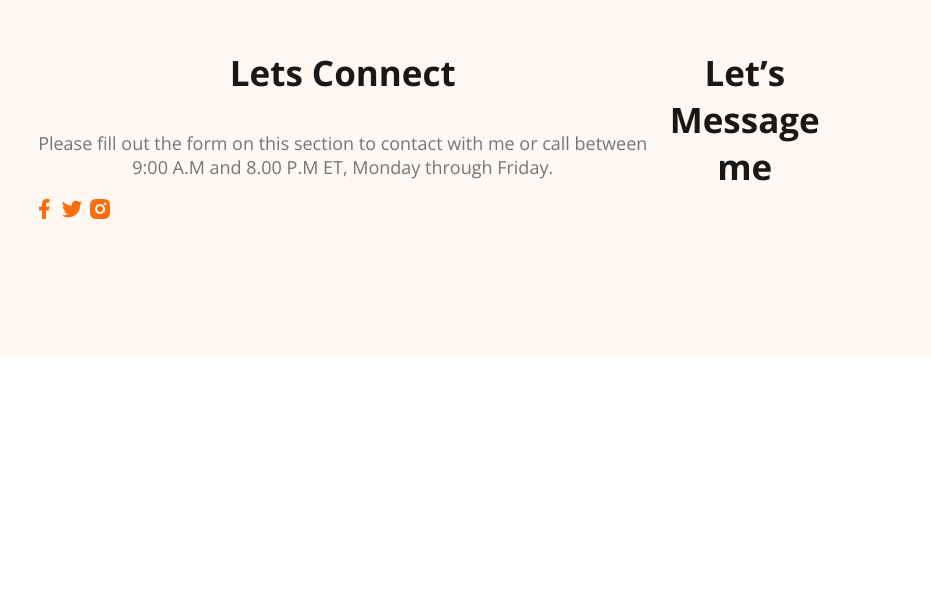
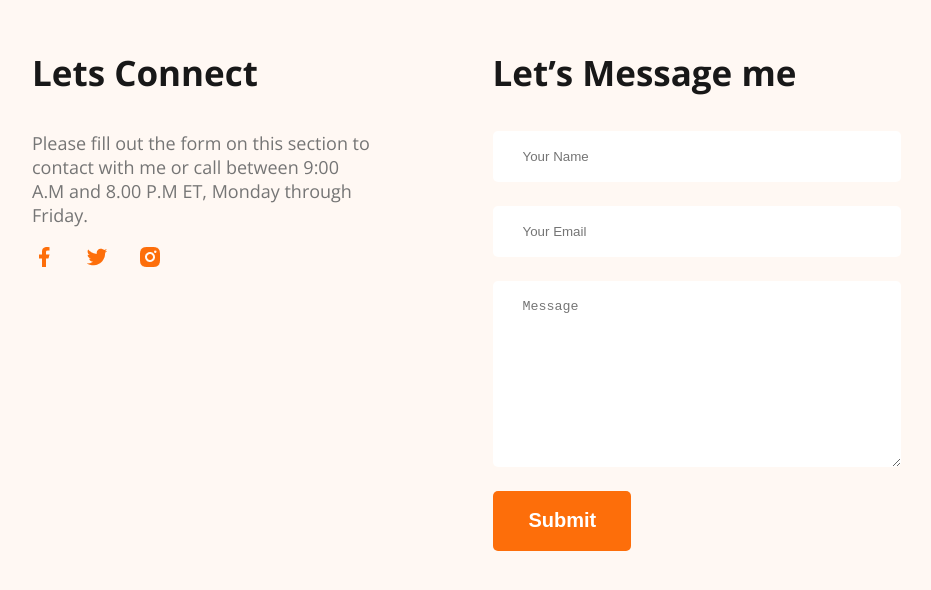
Before and after one commit to Mahbub049/personal-portfolio-2024, a plain HTML site: page index.html in a window 1280 px wide. Shown: the part 3559-4149 px from the top of the page, without its empty margins (206-1137 px from the left). Before the commit the page ends 3923 px from the top, so only its background shows below. Drawn offline with nearby package versions, Linux system fonts and the light colour scheme.

Commit message:
finished footer

```diff
--- a/index.html
+++ b/index.html
@@ -180,8 +180,8 @@ to any of the 1500+ FontAwesome 5 free icons available. Aenean commodo ligula eg
     </main>
     <footer>
         <div class="footer-column">
-            <h3 class="section-title">Lets Connect</h3>
-            <p class="section-description">Please fill out the form on this section to contact with me or call between 9:00 A.M and 8.00 P.M ET, Monday through Friday.</p>
+            <h3 class="section-title footer-column-style">Lets Connect</h3>
+            <p class="section-description footer-column-style">Please fill out the form on this section to contact with me or call between 9:00 A.M and 8.00 P.M ET, Monday through Friday.</p>
             <div class="social-links">
                 <a href=""><img src="images/icons/facebook.png" alt=""></a>
                 <a href=""><img src="images/icons/twitter.png" alt=""></a>
@@ -189,7 +189,13 @@ to any of the 1500+ FontAwesome 5 free icons available. Aenean commodo ligula eg
             </div>
         </div>
         <div class="footer-column">
-            <h3 class="section-title">Let’s Message me</h3>
+            <h3 class="section-title footer-column-style">Let’s Message me</h3>
+            <form action="" class="contact">
+                <input type="text" placeholder="Your Name">
+                <input type="email" placeholder="Your Email">
+                <textarea name="" id="" cols="30" rows="10" placeholder="Message"></textarea>
+                <input class="btn-primary" type="submit" value="Submit">
+            </form>
         </div>
     </footer>
 </body>
--- a/styles/style.css
+++ b/styles/style.css
@@ -190,9 +190,37 @@ main section{
     margin-top: 50px;
 }
 
+/* Footer Styles */
 footer{
     display: flex;
     background: #FFF8F3;
     padding: 130px 230px;
     margin-top: 130px;
+    gap: 117px;
 }
+
+.footer-column{
+    width: 50%;
+}
+
+.footer-column-style{
+    text-align: left;
+}
+
+.social-links a{
+    margin-right: 25px;
+    width: 24px;
+    height: 24px;
+}
+.contact input[type="text"], .contact input[type="email"], textarea{
+    display: block;
+    margin-bottom: 24px;
+    padding: 18px 35px 18px 30px;
+    color: #757575;
+    border: 0px;
+    border-radius: 5px;
+    background: #FFF;
+    width: 100%;
+}
+
+.contact input{}
```
